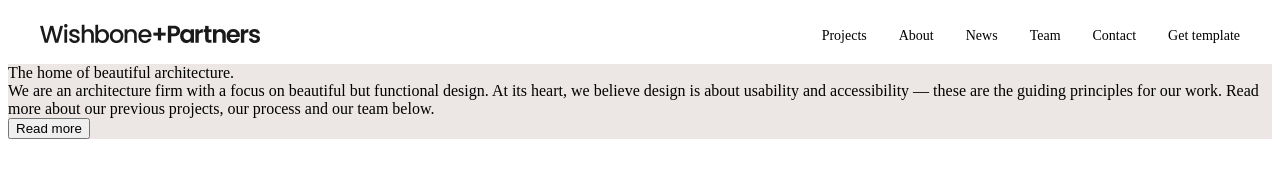
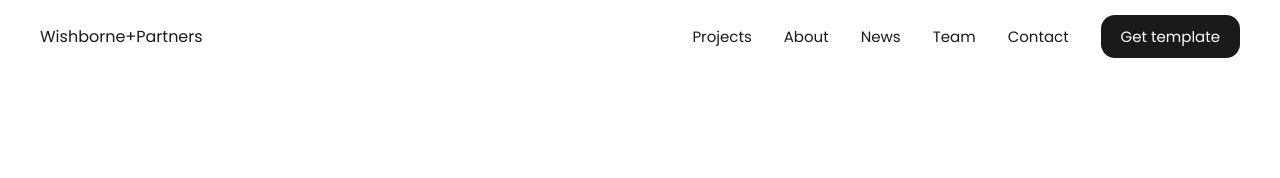
Before and after one commit to M-mira/11.03, a plain HTML site: page index.html in a window 1280 px wide. Drawn offline with Linux system fonts and the light colour scheme.

Commit message:
Add files via upload

```diff
--- a/index.html
+++ b/index.html
@@ -11,8 +11,7 @@
             <div class="container">
                 <header class="header">
                     <div class="logo">
-                        <a href="index.html">
-                        <img src="img/Iogo.png" alt="logo">
+                       <a class="logo__link" href="#">Wishborne+Partners</a>
                     </a>
                     </div>
 
@@ -28,11 +27,6 @@
                     </nav>
                 </header>
             </div>
-        <div class="desk">
-            <div class="desk__title">The home of beautiful architecture.</div>
-            <div class="desk__text">We are an architecture firm with a focus on beautiful but functional design. At its heart, we believe design is about usability and accessibility — these are the guiding principles for our work. Read more about our previous projects, our process and our team below.</div>
-            <button class="btn desk__btn">Read more</button>
-        </div>
     </div>
 </body>
 </html>
--- a/style.css
+++ b/style.css
@@ -1,3 +1,15 @@
+@import url('https://fonts.googleapis.com/css2?family=Poppins:ital,wght@0,100;0,200;0,300;0,400;0,500;0,600;0,700;0,800;0,900;1,100;1,200;1,300;1,400;1,500;1,600;1,700;1,800;1,900&display=swap');
+
+
+*{
+    box-sizing: border-box;
+    font-family: "Poppins", sans-serif;
+}
+
+a{
+    text-decoration: none;
+}
+
 .container{
     max-width: 1200px;
     margin: 0 auto;
@@ -13,7 +25,8 @@
 
 }
 
-.logo:hover{
+.logo__link{
+    color: #1b1a1a;
 
 }
 
@@ -25,17 +38,18 @@
     align-items: center;
     list-style: none;
 }
+
 .nav__item a{
-    color: black;
-    font-family: l;
+    color: #1b1a1a;
     font-weight: 400;
-    font-size: 14px;
-    line-height: 171%;
+    font-size: 15px;
+    line-height: 160%;
     text-decoration: none;
 }
-.desk{
-    background: url(img/Rectangle.png);
+
+.nav__item:last-child a{
+    background-color: #1b1a1a;
+    color: white;
+    padding: 11px 20px 11px 20px;
+    border-radius: 14px;
 }
-
-.desk__title{
-}
```
